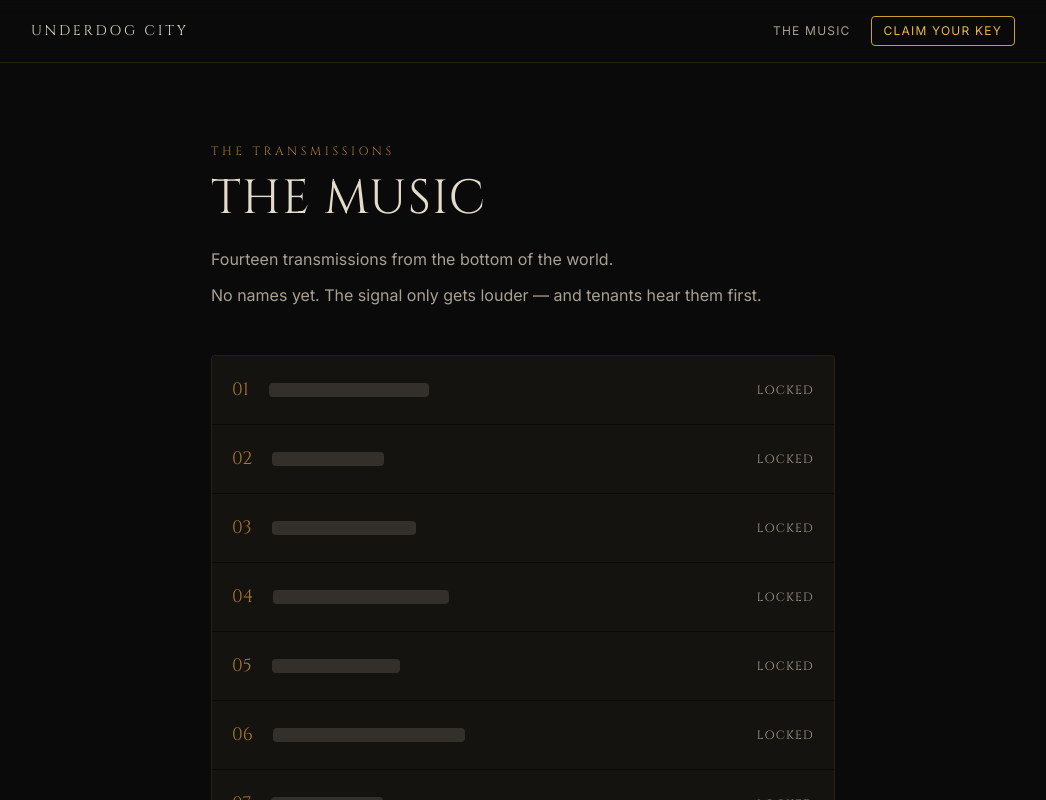
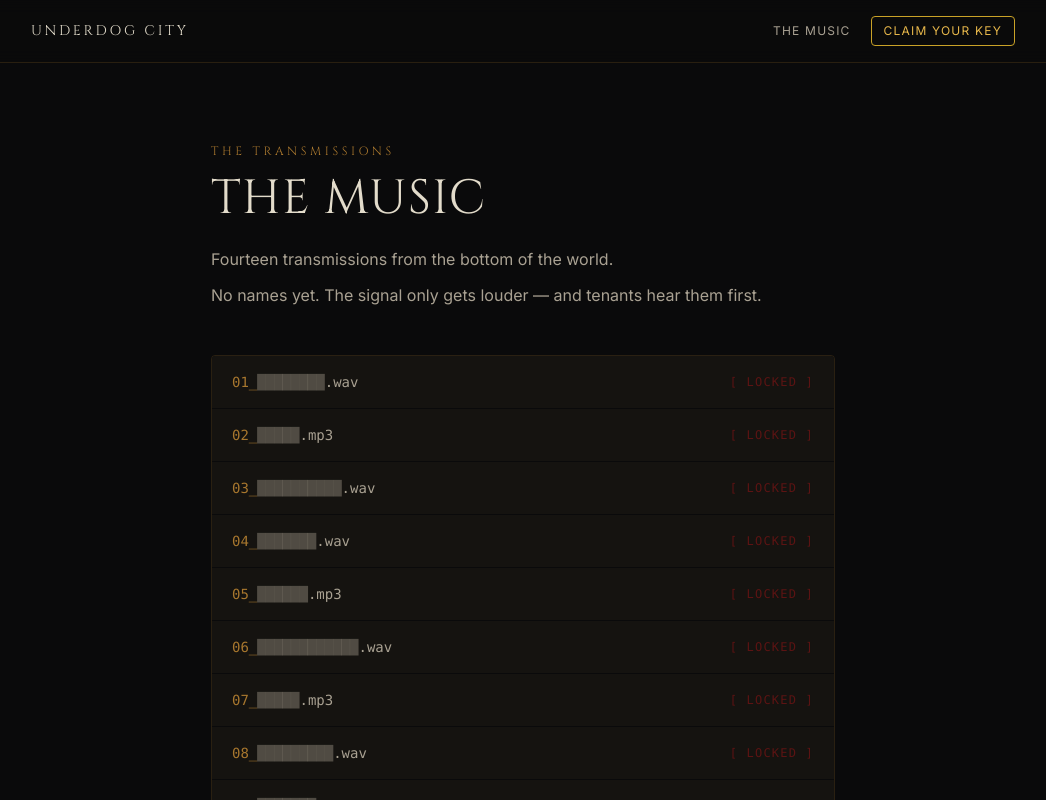
Before and after one commit to shawn9097/SBB, a Next.js app in the folder underdog-city/: page /music in a window 1280 px wide. Shown: the top 800 px of the page, without its empty margins (117-1163 px from the left). Built offline with nearby package versions, Linux system fonts and the light colour scheme; no server answers.

Commit message:
feat(underdog-city): corrupted-file locked tracklist + grittier music copy

```diff
--- a/underdog-city/src/app/music/page.tsx
+++ b/underdog-city/src/app/music/page.tsx
@@ -27,24 +27,26 @@ export default function MusicPage() {
           ))}
         </div>
 
-        <ul className="mt-12 space-y-px overflow-hidden rounded-sm border border-(--color-tarnished-gold)/20">
+        <ul className="mt-12 space-y-px overflow-hidden rounded-sm border border-(--color-tarnished-gold)/20 font-mono text-sm">
           {transmissions.map((t) => (
             <li
               key={t.index}
-              className="flex items-center gap-5 bg-(--color-charcoal) px-5 py-5"
+              className="flex items-center gap-3 bg-(--color-charcoal) px-5 py-4"
             >
-              <span className="font-display text-lg text-(--color-tarnished-gold)">
-                {t.index}
+              <span className="flex-1 overflow-hidden whitespace-nowrap">
+                <span className="text-(--color-tarnished-gold)">
+                  {t.index}_
+                </span>
+                <span aria-hidden className="text-(--color-muted-bone)/40">
+                  {t.redact}
+                </span>
+                <span className="text-(--color-muted-bone)">.{t.ext}</span>
+                <span className="sr-only">
+                  Track {t.index} — locked, title hidden
+                </span>
               </span>
-              <span className="flex-1">
-                <span
-                  aria-hidden
-                  className={`block h-3.5 max-w-full rounded-sm bg-(--color-muted-bone)/20 ${t.redactWidth}`}
-                />
-                <span className="sr-only">Track {t.index} — title hidden</span>
-              </span>
-              <span className="font-display text-xs uppercase tracking-widest text-(--color-muted-bone)">
-                Locked
+              <span className="shrink-0 text-xs uppercase tracking-widest text-(--color-crimson)/80">
+                [ Locked ]
               </span>
             </li>
           ))}
--- a/underdog-city/src/app/page.tsx
+++ b/underdog-city/src/app/page.tsx
@@ -68,8 +68,8 @@ export default function Home() {
                 The Music
               </h2>
               <p className="mt-3 text-sm text-(--color-muted-bone)">
-                The first anthems are incoming. Hear them before the world
-                does.
+                The first anthems are clawing up through the static. Tenants
+                hear them before the world does.
               </p>
               <span className="mt-5 inline-block font-display text-xs uppercase tracking-widest text-(--color-gild-glow)">
                 Listen in →
--- a/underdog-city/src/content/music.ts
+++ b/underdog-city/src/content/music.ts
@@ -1,6 +1,7 @@
 export type Transmission = {
   index: string;
-  redactWidth: string;
+  redact: string; // corrupted/hidden filename — block glyphs of varying length
+  ext: string;
 };
 
 export const musicMeta = {
@@ -15,29 +16,47 @@ export const musicMeta = {
   },
 };
 
-// Varied redaction-bar widths so the censored tracklist reads like real hidden titles.
-const REDACT_WIDTHS = [
-  "w-40",
-  "w-28",
-  "w-36",
-  "w-44",
-  "w-32",
-  "w-48",
-  "w-28",
-  "w-40",
-  "w-36",
-  "w-32",
-  "w-44",
-  "w-28",
-  "w-40",
-  "w-36",
+// Corrupted, redacted filenames — imply the tracks exist and are locked, without
+// leaking a single title. Varying lengths read like real hidden names.
+const REDACTIONS = [
+  "████████",
+  "█████",
+  "██████████",
+  "███████",
+  "██████",
+  "████████████",
+  "█████",
+  "█████████",
+  "███████",
+  "██████",
+  "███████████",
+  "█████",
+  "████████",
+  "█████████",
+];
+const EXTS = [
+  "wav",
+  "mp3",
+  "wav",
+  "wav",
+  "mp3",
+  "wav",
+  "mp3",
+  "wav",
+  "wav",
+  "mp3",
+  "wav",
+  "wav",
+  "mp3",
+  "wav",
 ];
 
 export const transmissions: Transmission[] = Array.from(
   { length: 14 },
   (_, i) => ({
     index: String(i + 1).padStart(2, "0"),
-    redactWidth: REDACT_WIDTHS[i],
+    redact: REDACTIONS[i],
+    ext: EXTS[i],
   })
 );
 
```
